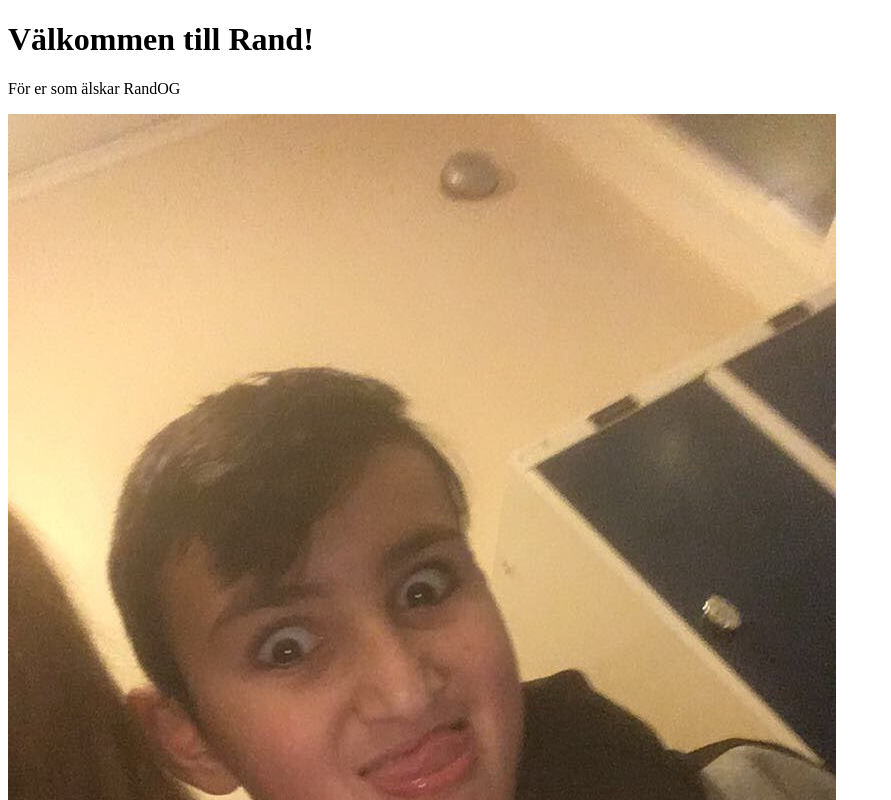
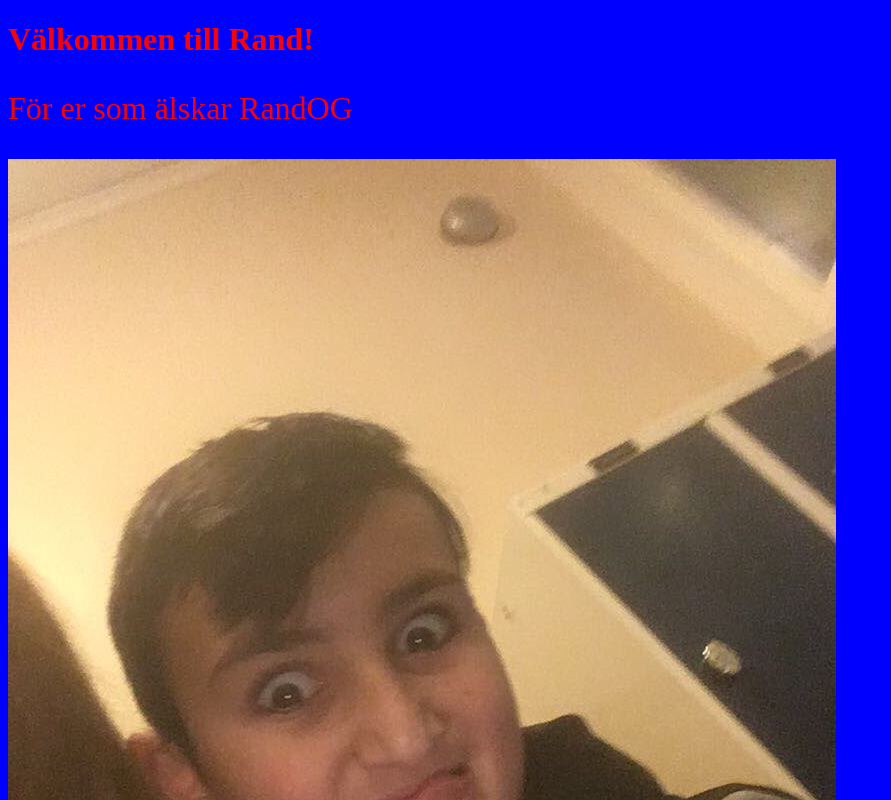
Before and after one commit to RandMohammedIT19A/Rand_Mohammed_IT19A, a plain HTML site: page Tillämpadprogrammering/Firstpage/index.html in a window 1280 px wide. Shown: the top 800 px of the page, without its empty margins (0-891 px from the left). Drawn offline with Linux system fonts and the light colour scheme.

Commit message:
uppdatering

```diff
--- a/Tillämpadprogrammering/Firstpage/index.html
+++ b/Tillämpadprogrammering/Firstpage/index.html
@@ -4,10 +4,22 @@
     <meta charset="UTF-8">
     <meta name="viewport" content="width=device-width, initial-scale=1.0">
     <title>Document</title>
+    <style>
+      p, h1 {
+    color:red
+      }
+
+      .stor {
+          font-size: 32px;
+      }
+        body {
+            background-color: blue;
+        }
+    </style>
 </head>
 <body>
     <h1>Välkommen till Rand!</h1>
-    <p>För er som älskar RandOG</p>
+    <p class="stor">För er som älskar RandOG</p>
     <img src="randOG.jpg">
 *
 <!-- Jag kommer lägga till en lista på mina bästa och sämsta filmer-->
@@ -43,5 +55,8 @@
     </tr>
 </table>"
 <!--Här är min tabell fixad-->
+
+
+
 </body>
 </html>
```
